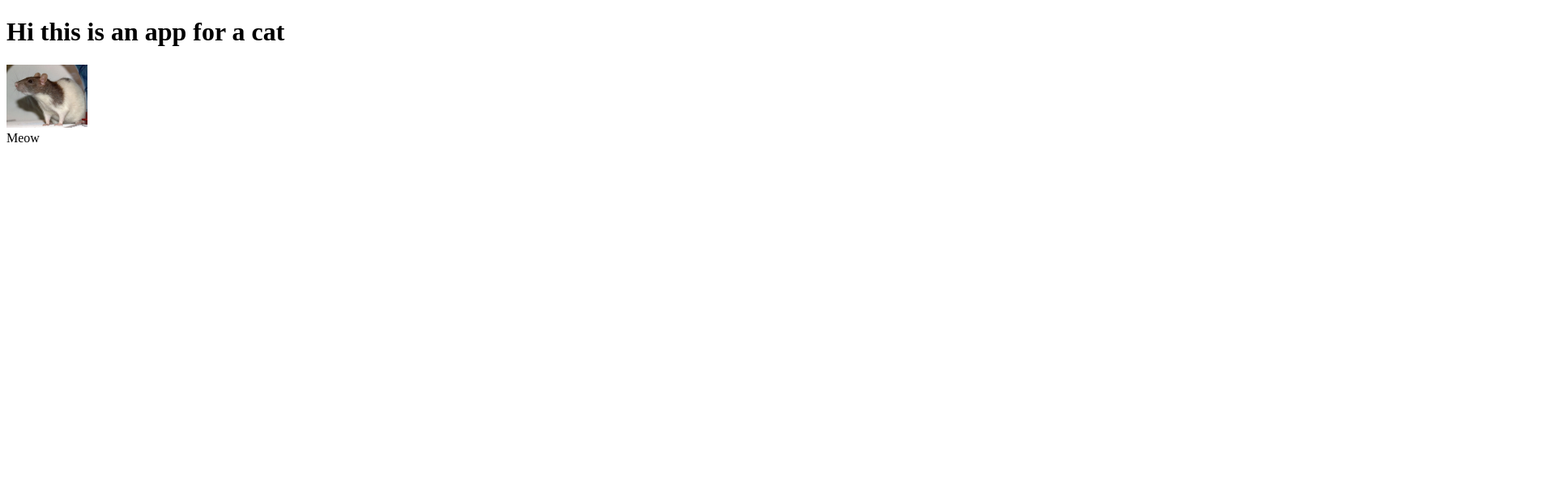
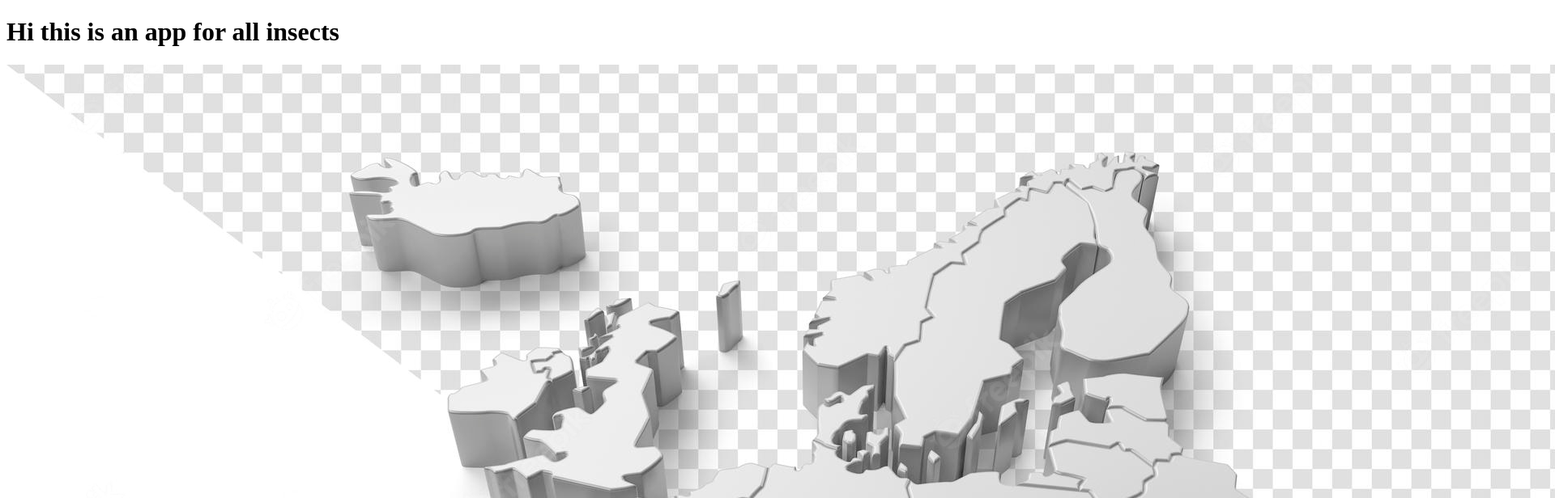
Before and after one commit to vlkeniko/insects, a plain HTML site: page index.html in a window 1280 px wide. Shown: the top 616 px of the page at 81% size, 1920 px wide, since content can reach past the window. Drawn offline with Linux system fonts and the light colour scheme.

Commit message:
version 1 fixes

```diff
--- a/index.html
+++ b/index.html
@@ -5,20 +5,21 @@
     <meta charset="UTF-8">
     <meta http-equiv="X-UA-Compatible" content="IE=edge">
     <meta name="viewport" content="width=device-width, initial-scale=1.0">
-    <title>cats and dogs</title>
+    <title>Insects</title>
     <link rel="manifest" href="manifest.json">
 </head>
 
 <body>
-    <h1>Hi this is an app for a cat</h1>
+    <h1>Hi this is an app for all insects</h1>
 
-    <img src="meow.jpg" alt="meow" width="100px">
-    <div>Meow</div>
+    <img src="romania.jpg" alt="meow">
+    <div>invade romania now</div>
+    <img src="romania2.jpg" alt="meow">
     <script>
         // Asking the browser if its supports service worker
         if ('serviceWorker' in navigator) {
             console.log("service worker is available")
-            navigator.serviceWorker.register('/cat/serviceworker.js')
+            navigator.serviceWorker.register('/insects/serviceworker.js')
         } else {
             console.log("Service worker is not available in this browser")
         }
```
Also changed, not shown: manifest.json, romania2.jpg (added).
